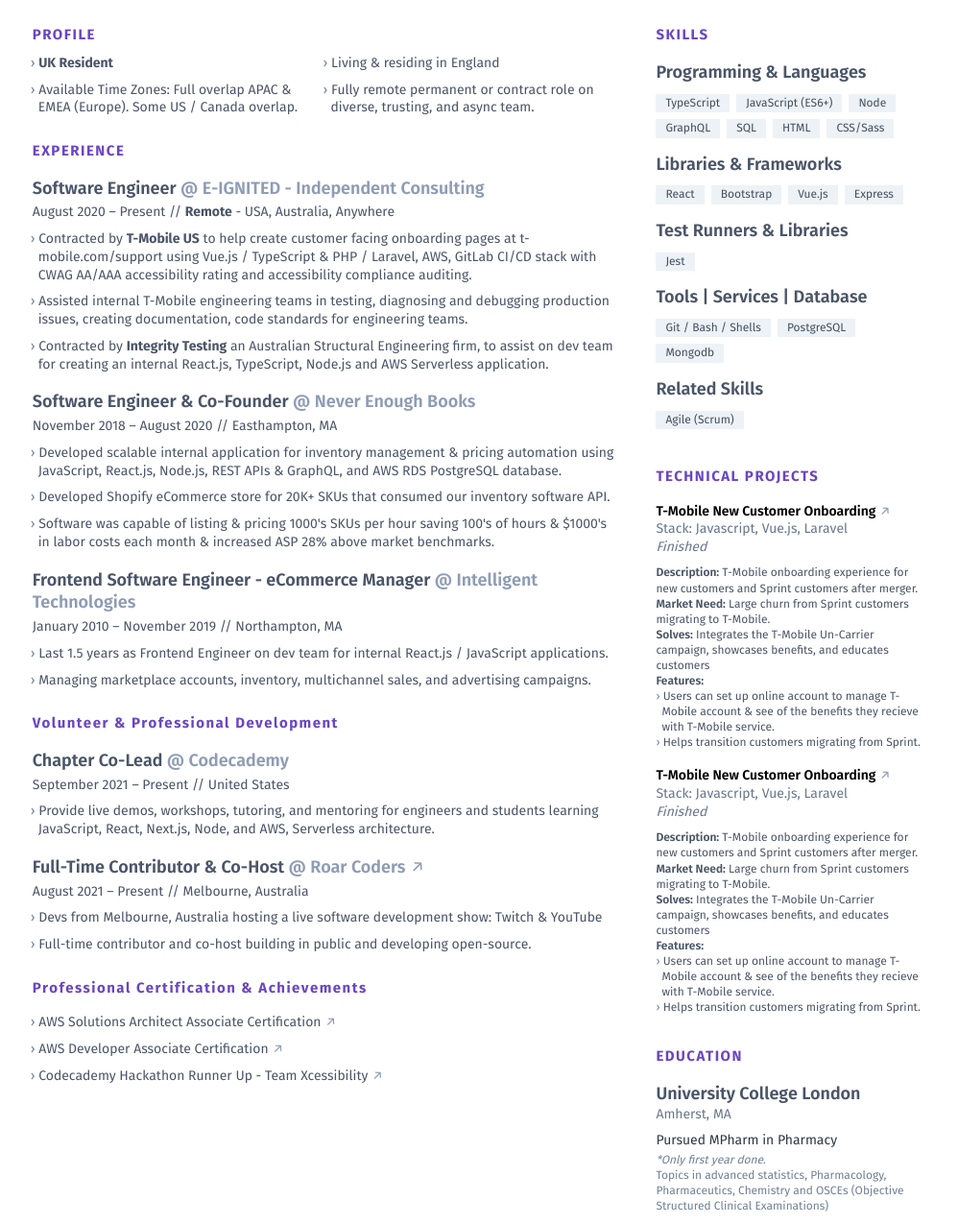
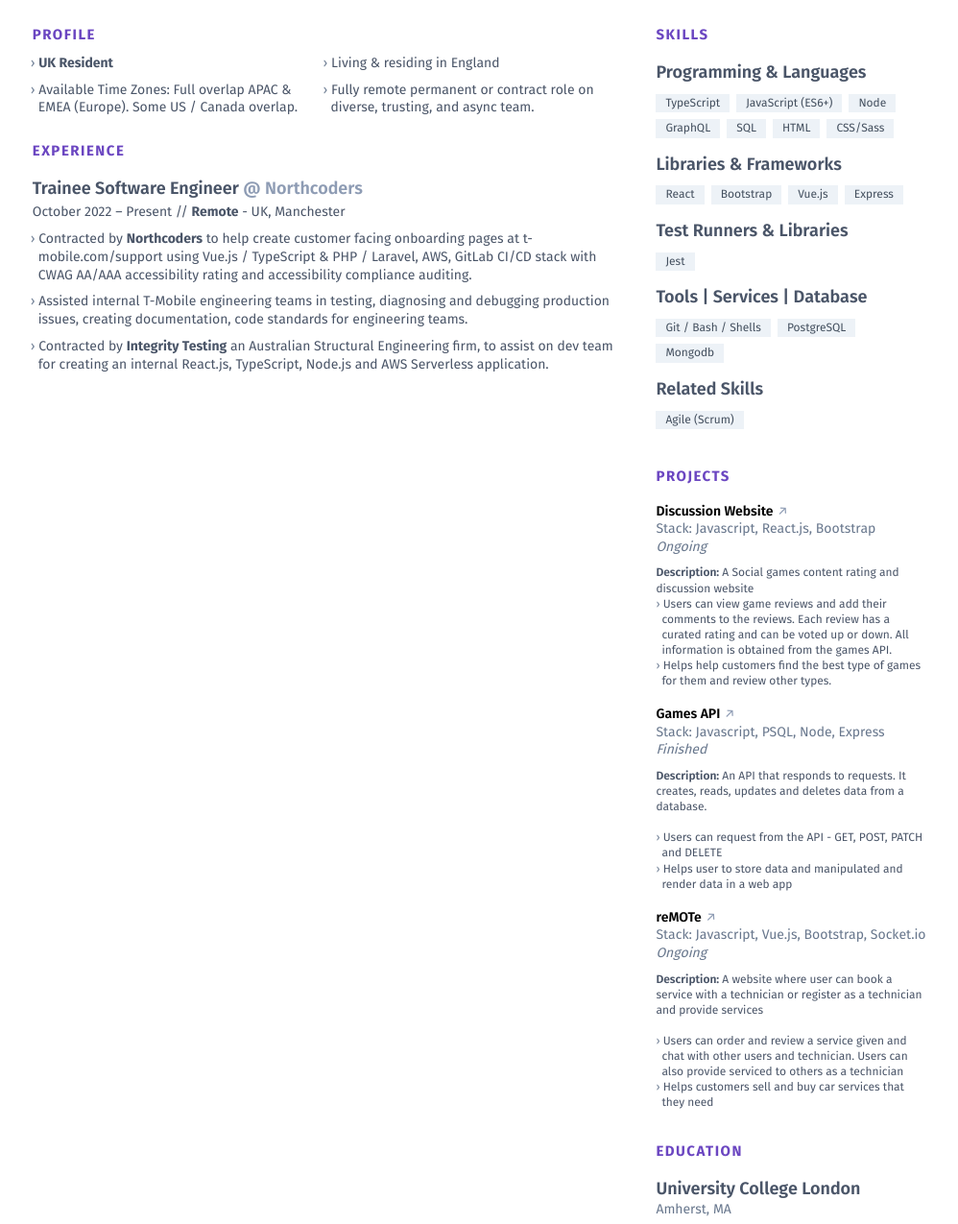
Before and after one commit to blessinguche/resume, a website: page docs/index.html in a window 1280 px wide. Shown: the part 237-1512 px from the top of the page at 96% size, without its empty margins (139-1137 px from the left). Drawn offline with nearby package versions, Linux system fonts and the light colour scheme; files that its build step writes are made by us from their sources.

Commit message:
changed information index.html

```diff
--- a/docs/index.html
+++ b/docs/index.html
@@ -103,9 +103,9 @@
           <!-- End LinkedIn -->
           <!-- Github -->
           <li class="mt-1.5 leading-normal text-gray-700 text-md">
-            <a href="https://github.com/BUComputing" class="group" target="_blank" rel="noopener noreferrer">
+            <a href="https://github.com/blessinguche" class="group" target="_blank" rel="noopener noreferrer">
               <i class="fab fa-github text-purple-900"></i>
-              github.com/BUComputing
+              github.com/blessinguche
               <span class="
                     inline-block
                     text-gray-550
@@ -168,19 +168,18 @@
             <section class="mb-4.5">
               <header>
                 <h3 id="job-title" class="text-lg font-semibold text-gray-700 leading-snugish">
-                  Software Engineer
-                  <span id="company-name" class="text-gray-550 font-semibold">@ E-IGNITED - Independent
-                    Consulting</span>
+                  Trainee Software Engineer
+                  <span id="company-name" class="text-gray-550 font-semibold"> @ Northcoders </span>
                 </h3>
                 <p id="work-date-location" class="leading-normal text-sm text-gray-700 mt-1">
-                  August 2020 – Present // <strong>Remote</strong>
-                  - USA, Australia, Anywhere
+                  October 2022 – Present // <strong>Remote</strong>
+                  - UK, Manchester
                 </p>
               </header>
               <ul id="work-description-bullets" class="">
                 <li class="mt-2.1 ml-1.5 text-sm text-gray-700 leading-normal">
                   <span class="-ml-2 select-none text-gray-600">›</span>
-                  Contracted by <strong>T-Mobile US</strong> to help create customer facing onboarding pages at
+                  Contracted by <strong>Northcoders</strong> to help create customer facing onboarding pages at
                   t-mobile.com/support
                   using Vue.js / TypeScript & PHP / Laravel, AWS, GitLab CI/CD stack with CWAG AA/AAA accessibility
                   rating and
@@ -201,7 +200,7 @@
             <!-- End Work 1 -->
 
             <!-- Work 2 -->
-            <section class="mb-4.5">
+            <!-- <section class="mb-4.5">
               <header>
                 <h3 id="job-title" class="text-lg font-semibold text-gray-700 leading-snugish">
                   Software Engineer & Co-Founder
@@ -227,14 +226,12 @@
                   Software was capable of listing & pricing 1000's SKUs per hour saving 100's of hours &
                   $1000's in labor costs each month & increased ASP 28% above market benchmarks.
                 </li>
-
-
               </ul>
-            </section>
+            </section> -->
             <!-- End Work 2 -->
 
             <!-- Work 3 -->
-            <section class="mb-4.5">
+            <!-- <section class="mb-4.5">
               <header>
                 <h3 id="job-title" class="text-lg font-semibold text-gray-700 leading-snugish">
                   Frontend Software Engineer - eCommerce Manager
@@ -254,17 +251,17 @@
                   Managing marketplace accounts, inventory, multichannel sales, and advertising campaigns.
                 </li>
               </ul>
-            </section>
+            </section> -->
             <!-- End Work 3 -->
           </section>
           <!-- End Experience Section -->
 
           <!-- Volunteer Experience Section -->
-          <section class="col-span-3 mt-6 first:mt-0" id="education">
+          <!-- <section class="col-span-3 mt-6 first:mt-0" id="education">
             <h2 class="mb-4 font-bold tracking-widest text-sm2 text-purple-700">Volunteer & Professional Development
             </h2>
 
-            <!-- Codecademy Chapter Co-Lead -->
+            <! -- Codecademy Chapter Co-Lead -- >
             <section class="mb-4.5">
               <header>
                 <h3 id="job-title" class="text-lg font-semibold text-gray-700 leading-snugish">
@@ -283,9 +280,9 @@
                 </li>
               </ul>
             </section>
-            <!-- Codecademy Chapter Co-Lead -->
+            <! -- Codecademy Chapter Co-Lead -- >
 
-            <!-- Roar Coders -->
+            <! -- Roar Coders -- >
             <section class="mb-4.5">
               <header>
 
@@ -323,16 +320,16 @@
                 </li>
               </ul>
             </section>
-            <!-- End Roar Coders -->
-          </section>
+            <! -- End Roar Coders -- >
+          </section> -->
           <!-- Volunteer Experience Section -->
 
           <!-- Experience Section -->
-          <section class="col-span-3 mt-6 first:mt-0" id="experience">
+          <!-- <section class="col-span-3 mt-6 first:mt-0" id="experience">
             <h2 class="mb-4 font-bold tracking-widest text-sm2 text-purple-700">Professional Certification &
               Achievements</h2>
 
-            <!-- Work 1 -->
+            <! -- Work 1 -- >
             <section class="mb-4.5">
               <ul id="work-description-bullets" class="">
                 <li class="mt-2.1 ml-1.5 text-sm text-gray-700 leading-normal">
@@ -388,8 +385,8 @@
                 </li>
               </ul>
             </section>
-            <!-- End Work 1 -->
-          </section>
+            <! -- End Work 1 -- >
+          </section> -->
           <!-- End Experience Section -->
         </section>
         <!-- End Grid Items Span 2 Larger -->
@@ -571,18 +568,22 @@
             <!-- End Related Skills -->
           </section>
           <!-- End Skills Section -->
-
+          <!-- Technical Projects Section -->
+          <!-- <section class="mt-8 first:mt-0" id="projects">
+            <h2 class="mb-4 font-bold tracking-widest text-sm2 text-purple-700">TECHNICAL PROJECTS</h2>
+          </section> -->
+          <!-- End Technical Projects Section -->
           <!-- Projects Section -->
           <section class="mt-8 first:mt-0" id="projects">
-            <h2 class="mb-4 font-bold tracking-widest text-sm2 text-purple-700">TECHNICAL PROJECTS</h2>
+            <h2 class="mb-4 font-bold tracking-widest text-sm2 text-purple-700">PROJECTS</h2>
 
             <!-- Project 1 -->
             <section class="mb-4.5">
               <header>
                 <h3 class="text-sm font-semibold tex t-gray-700 leading-snugish">
-                  <a href="https://www.t-mobile.com/support/new-to-tmobile" class="group" target="_blank"
+                  <a href="https://blessing-gamers-inc.netlify.app/" class="group" target="_blank"
                     rel="noopener noreferrer">
-                    T-Mobile New Customer Onboarding
+                    Discussion Website
                     <span class="
                           inline-block
                           text-gray-550
@@ -596,18 +597,18 @@
                   </a>
                 </h3>
                 <p class="leading-normal text-sm text-gray-650">
-                  Stack: Javascript, Vue.js, Laravel
+                  Stack: Javascript, React.js, Bootstrap
                 </p>
                 <p class="leading-normal text-sm text-gray-650">
-                  <i>Finished</i>
+                  <i>Ongoing</i>
                 </p>
               </header>
               <div class="mt-2.1 text-xs text-gray-700 leading-normal">
                 <p>
                   <span class="font-semibold">Description:</span>
-                  T-Mobile onboarding experience for new customers and Sprint customers after merger.
+                  A Social games content rating and discussion website
                 </p>
-                <p>
+                <!-- <p>
                   <span class="font-semibold">Market Need:</span>
                   Large churn from Sprint customers migrating to T-Mobile.
                 </p>
@@ -617,16 +618,15 @@
                 </p>
                 <span class="font-semibold">Features: </span>
 
-                <br />
+                <br /> -->
                 <ul class="list-inside">
                   <li class="ml-1.5">
                     <span class="-ml-1.5 select-none text-gray-600">›</span>
-                    Users can set up online account to manage T-Mobile account & see of the benefits they recieve with
-                    T-Mobile service.
+                    Users can view game reviews and add their comments to the reviews. Each review has a curated rating and can be voted up or down. All information is obtained from the games API.
                   </li>
                   <li class="ml-1.5">
                     <span class="-ml-1.5 select-none text-gray-600">›</span>
-                    Helps transition customers migrating from Sprint.
+                    Helps help customers find the best type of games for them and review other types.
                   </li>
                 </ul>
               </div>
@@ -636,9 +636,9 @@
             <section class="mb-4.5">
               <header>
                 <h3 class="text-sm font-semibold tex t-gray-700 leading-snugish">
-                  <a href="https://www.t-mobile.com/support/new-to-tmobile" class="group" target="_blank"
+                  <a href="https://blessing-games.onrender.com/api" class="group" target="_blank"
                     rel="noopener noreferrer">
-                    T-Mobile New Customer Onboarding
+                    Games API
                     <span class="
                           inline-block
                           text-gray-550
@@ -652,7 +652,7 @@
                   </a>
                 </h3>
                 <p class="leading-normal text-sm text-gray-650">
-                  Stack: Javascript, Vue.js, Laravel
+                  Stack: Javascript, PSQL, Node, Express
                 </p>
                 <p class="leading-normal text-sm text-gray-650">
                   <i>Finished</i>
@@ -661,9 +661,9 @@
               <div class="mt-2.1 text-xs text-gray-700 leading-normal">
                 <p>
                   <span class="font-semibold">Description:</span>
-                  T-Mobile onboarding experience for new customers and Sprint customers after merger.
+                  An API that responds to requests. It creates, reads, updates and deletes data from a database.
                 </p>
-                <p>
+                <!-- <p>
                   <span class="font-semibold">Market Need:</span>
                   Large churn from Sprint customers migrating to T-Mobile.
                 </p>
@@ -671,23 +671,78 @@
                   <span class="font-semibold">Solves:</span>
                   Integrates the T-Mobile Un-Carrier campaign, showcases benefits, and educates customers
                 </p>
-                <span class="font-semibold">Features: </span>
+                <span class="font-semibold">Features: </span> -->
 
                 <br />
                 <ul class="list-inside">
                   <li class="ml-1.5">
                     <span class="-ml-1.5 select-none text-gray-600">›</span>
-                    Users can set up online account to manage T-Mobile account & see of the benefits they recieve with
-                    T-Mobile service.
+                    Users can request from the API - GET, POST, PATCH and DELETE
                   </li>
                   <li class="ml-1.5">
                     <span class="-ml-1.5 select-none text-gray-600">›</span>
-                    Helps transition customers migrating from Sprint.
+                    Helps user to store data and manipulated and render data in a web app
                   </li>
                 </ul>
               </div>
             </section>
             <!-- End Project 2 -->
+            <!-- Project 3 -->
+            <section class="mb-4.5">
+              <header>
+                <h3 class="text-sm font-semibold tex t-gray-700 leading-snugish">
+                  <a href="https://blessing-games.onrender.com/404" class="group" target="_blank"
+                    rel="noopener noreferrer">
+                    reMOTe
+                    <span class="
+                          inline-block
+                          text-gray-550
+                          print:text-black
+                          font-normal
+                          group-hover:text-gray-700
+                          transition
+                          duration-100
+                          ease-in
+                        ">↗</span>
+                  </a>
+                </h3>
+                <p class="leading-normal text-sm text-gray-650">
+                  Stack: Javascript, Vue.js, Bootstrap, Socket.io
+                </p>
+                <p class="leading-normal text-sm text-gray-650">
+                  <i>Ongoing</i>
+                </p>
+              </header>
+              <div class="mt-2.1 text-xs text-gray-700 leading-normal">
+                <p>
+                  <span class="font-semibold">Description:</span>
+                  A website where user can book a service with a technician or register as a technician and provide services
+                </p>
+                <!-- <p>
+                  <span class="font-semibold">Market Need:</span>
+                  Large churn from Sprint customers migrating to T-Mobile.
+                </p>
+                <p>
+                  <span class="font-semibold">Solves:</span>
+                  Integrates the T-Mobile Un-Carrier campaign, showcases benefits, and educates customers
+                </p>
+                <span class="font-semibold">Features: </span> -->
+
+                <br />
+                <ul class="list-inside">
+                  <li class="ml-1.5">
+                    <span class="-ml-1.5 select-none text-gray-600">›</span>
+                    Users can order and review a service given and chat with other users and technician.
+                    Users can also provide serviced to others as a technician
+                  </li>
+                  <li class="ml-1.5">
+                    <span class="-ml-1.5 select-none text-gray-600">›</span>
+                    Helps customers sell and buy car services that they need
+                  </li>
+                </ul>
+              </div>
+            </section>
+            <!-- End Project 3 -->
           </section>
           <!-- End Projects Section -->
 
@@ -737,7 +792,7 @@
           <h2 class="text-xs font-hairline text-gray-550">
             For fun this resume was built with HTML and Tailwind CSS
           </h2>
-          <a href="https://github.com/toreylittlefield/my-custom-tailwind-resume"
+          <a href="https://github.com/blessinguche/resume"
             class="group hover:text-gray-700 border-l border-gray-500 ml-3 pl-3 text-gray-550 text-xs font-hairline">
             See the GitHub Repo
             <span class="
```
